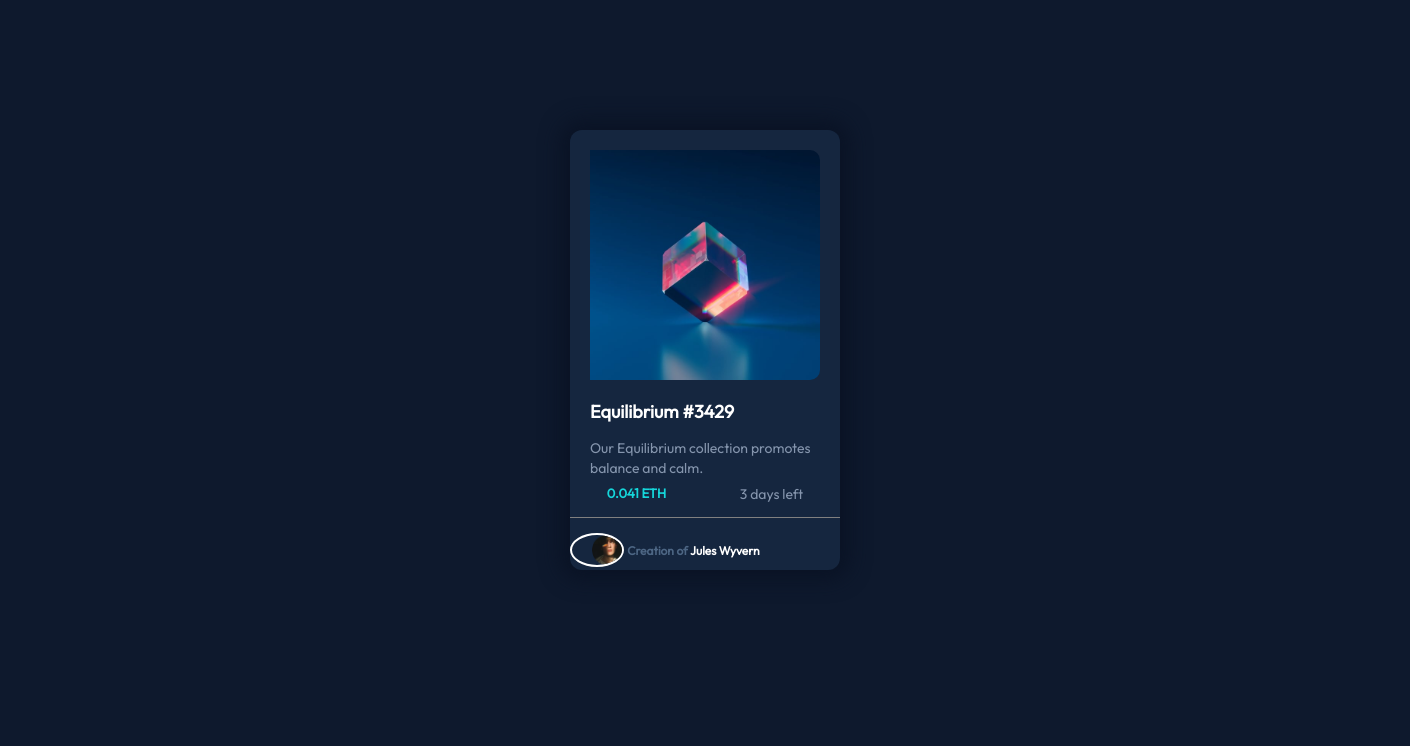
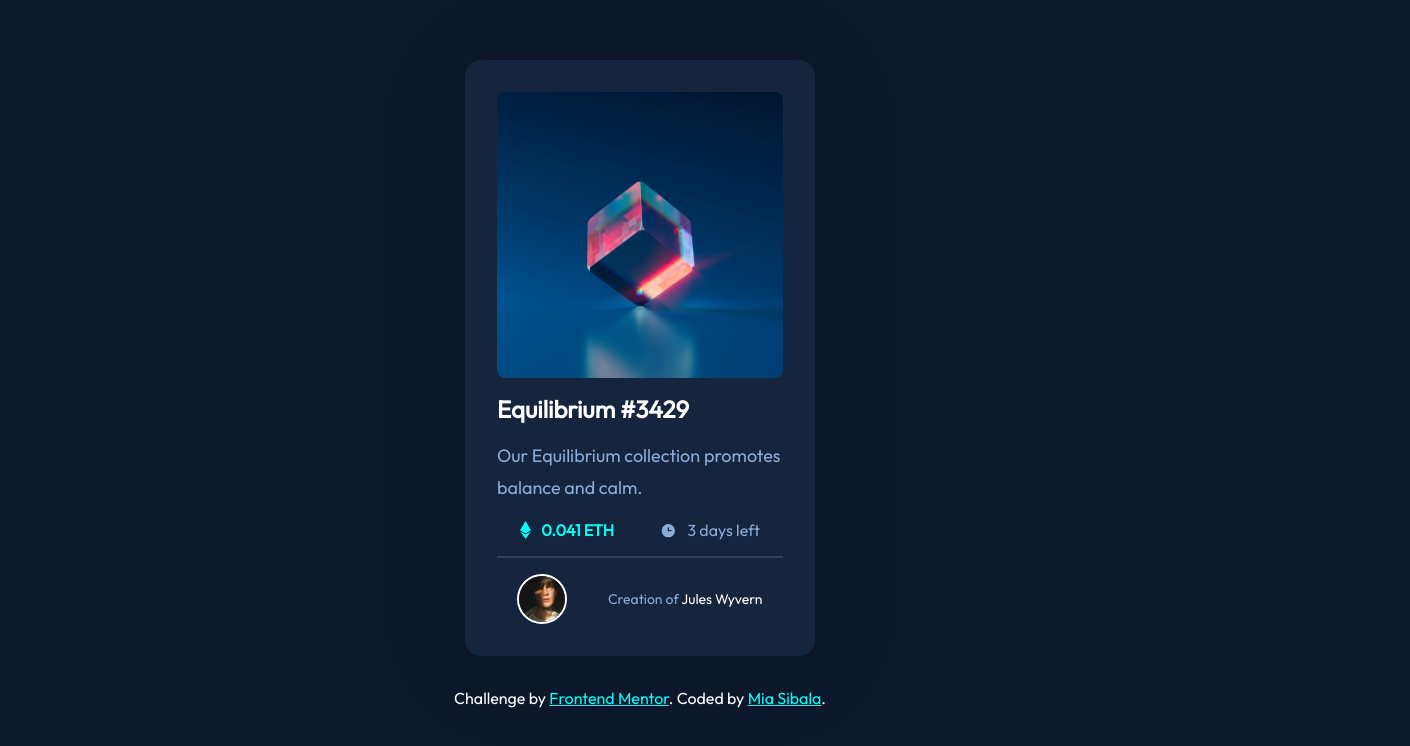
Before and after one commit to msibala/frontend_mentor_nft_design, a plain HTML site: page eth_design.html in a window 1280 px wide. Shown: the whole page, 1410 px wide, since content can reach past the window. Drawn offline with Linux system fonts and the light colour scheme.

Commit message:
final version

```diff
--- a/eth_design.css
+++ b/eth_design.css
@@ -4,8 +4,163 @@
     padding: 0px auto;
     color: white;
     font-family: "Outfit", sans-serif;
+    box-sizing: border-box;
+}
+    html {
+        /* Colors */
+        /* Primary */
+        --Soft-blue: hsl(215, 51%, 70%);
+        --Cyan: hsl(178, 100%, 50%);
 
-}
+        /* Neutral */
+        --bg: hsl(217, 54%, 11%);
+        --card: hsl(216, 50%, 16%);
+        --line: hsl(215, 32%, 27%);
+        --white: hsl(0, 0%, 100%);
+
+        /* Font */
+        --font-f: 'Outfit', sans-serif;
+    }
+
+    body {
+        width: 100vw;
+        height: 100vh;
+        display: flex;
+        align-items: center;
+        justify-content: center;
+        background: var(--bg);
+        color: var(--white);
+        flex-direction: column;
+        font-family: var(--font-f);
+    }
+
+    .card {
+        width: 350px;
+        height: auto;
+        background: var(--card);
+        padding: 2rem;
+        border-radius: 1rem;
+        box-shadow: 0 10px 100px 1px rgb(0, 0, 0, .1);
+    }
+
+    .img-bx {
+        width: 100%;
+        height: 286px;
+        background-size: 100% 100%;
+        border-radius: .5rem;
+        margin-bottom: 1rem;
+    }
+
+    .view-bx {
+        width: 100%;
+        height: 100%;
+        background: hsl(178, 100%, 50%, 50%);
+        border-radius: .5rem;
+        display: flex;
+        align-items: center;
+        justify-content: center;
+        cursor: pointer;
+        opacity: 0;
+        transition: opacity 400ms ease;
+    }
+
+    .img-bx:hover .view-bx {
+        opacity: 1;
+    }
+
+    .title {
+        margin-bottom: 1rem;
+        font-weight: 600;
+        cursor: pointer;
+        transition: color 400ms ease;
+    }
+
+    .title:hover {
+        color: var(--Cyan);
+    }
+
+    .para {
+        font-size: 18px;
+        color: var(--Soft-blue);
+        line-height: 2rem;
+        margin-bottom: 1rem;
+        font-weight: 300;
+    }
+
+    .info {
+        width: 100%;
+        display: flex;
+        align-items: center;
+        justify-content: space-between;
+        margin-bottom: 1rem;
+    }
+
+    .price,
+    .days-left {
+        display: flex;
+        align-items: center;
+    }
+
+    .price img,
+    .days-left img {
+        margin-right: 10px;
+    }
+
+    .price {
+        font-weight: 600;
+        color: var(--Cyan);
+    }
+
+    .days-left {
+        color: var(--Soft-blue);
+    }
+
+    .line {
+        border: 1px solid var(--line);
+        margin-bottom: 1rem;
+    }
+
+    .author {
+        width: 100%;
+        display: flex;
+        align-items: center;
+    }
+
+    .photo-pro {
+        width: 50px;
+        height: 50px;
+        border: 2px solid var(--white);
+        border-radius: 50%;
+        margin-right: 20px;
+    }
+
+    .credit {
+        color: var(--Soft-blue);
+        font-size: 14px;
+    }
+
+    .credit a {
+        color: var(--white);
+        text-decoration: none;
+        font-weight: 400;
+        transition: color 400ms ease;
+    }
+
+    .credit a:hover {
+        color: var(--Cyan)
+    }
+
+    /* atribution */
+    .attribution {
+        color: #fff;
+        margin: 2rem;
+    }
+
+    .attribution a {
+        color: cyan;
+    }
+
+/* }
 .container{
     height: 800px;
     width: 1410px;
@@ -13,7 +168,6 @@
     background-color: rgb(14, 25, 45);
 
 }
-/* @media only screen and (min-width: 320px){ */
 #body{
     height: 440px;
     width: 270px;
@@ -35,11 +189,7 @@ img{
     width: 230px;
     padding-left: 20px;
     border-radius: 10px;
-    /* -webkit-border-radius: 12px;  */
     overflow: auto;
-
-
-
 
 }
 #mid{
@@ -60,8 +210,6 @@ p{
 #flexthis{
     height: 30px;
     display: flex;
-    border-bottom: 1px solid grey;
-    padding-bottom: 17px;
 
 }
 #blurb{
@@ -75,16 +223,16 @@ p{
     font-weight: 600;
 
 }
-.divider {
-    border-bottom: 0.1px solid rgba(255, 255, 255, 0.25);
-
-}
 .profile-pic {
   width: 30px;
   height: 30px;
 
   border-radius: 50%;
   border: solid 2px white;
+}
+.line {
+    border: 1px solid var(--line);
+    margin-bottom: 1rem;
 }
 #footer{
     height: 40px;
@@ -100,9 +248,11 @@ p{
 #image{
     height: 30px;
     width: 40px;
+    width: 50px;
+    height: 50px;
+    margin-right: 20px;
+    border: 2px solid var(--white);
     border-radius: 50%;
-    border: 1px solid white;
-    justify-content: left;
 
 }
 
@@ -137,7 +287,5 @@ a{
     text-decoration: none;
 
   }
-/* .hover-mode{
-    text-decoration: none;
-} */
-/* how do i take out the italics */
+ */
+}
--- a/eth_design.html
+++ b/eth_design.html
@@ -9,11 +9,35 @@
     <title>Frontend Mentor | NFT preview card component</title>
 </head>
 <body>
-    <div class="container">
+    <div class="card">
+        <div class="img-bx" style="background-image: url(./images/image-equilibrium.jpg);">
+          <div class="view-bx">
+            <img src="./images/icon-view.svg" alt="View" class="view">
+          </div>
+        </div>
+        <h2 class="title">Equilibrium #3429</h2>
+        <p class="para">Our Equilibrium collection promotes balance and calm.</p>
+        <div class="info">
+          <div class="price">
+            <img src="images/icon-ethereum.svg" alt="ETH"> 0.041 ETH
+          </div>
+          <div class="days-left">
+            <img src="images/icon-clock.svg" alt="Clock"> 3 days left
+          </div>
+        </div>
+        <hr class="line">
+        <div class="author">
+          <img src="images/image-avatar.png" alt="Jules Photo" class="photo-pro">
+          <p class="credit">Creation of <a href="#">Jules Wyvern</a>
+          </p>
+        </div>
+      </div>
+      <div class="attribution"> Challenge by <a href="https://www.frontendmentor.io?ref=challenge" target="_blank">Frontend
+          Mentor</a>. Coded by <a href="https://linktr.ee/miasibala">Mia Sibala</a>. </div>
+    <!-- <div class="container">
         <div id="body">
             <div id="top">
-                <img src="images/image-equilibrium.jpg" alt="image1"
-                >
+                <img src="images/image-equilibrium.jpg" alt="image1">
             </div>
             <div id="mid">
                 <h4>Equilibrium #3429</h4>
@@ -23,6 +47,7 @@
                 <p id="eth">0.041 ETH</p>
                 <p>3 days left</p>
             </div>
+            <hr class="line">
             <div id="footer">
                         <img
                           src="images/image-avatar.png"
@@ -32,8 +57,7 @@
                     <h3>Creation of    <a href="www.fakewebsite.com"> Jules Wyvern</a></h3>
                 </div>
             </div>
-        </div>
-    </div>
+          </div>
+    </div> -->
 </body>
-
 </html>
```
